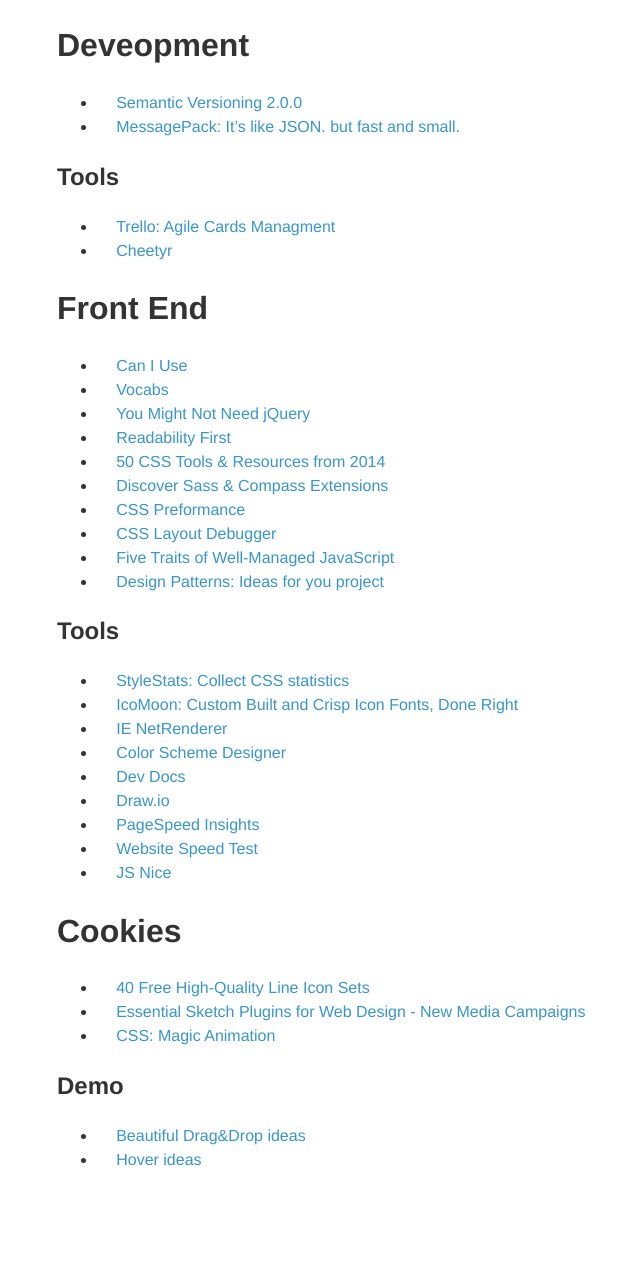
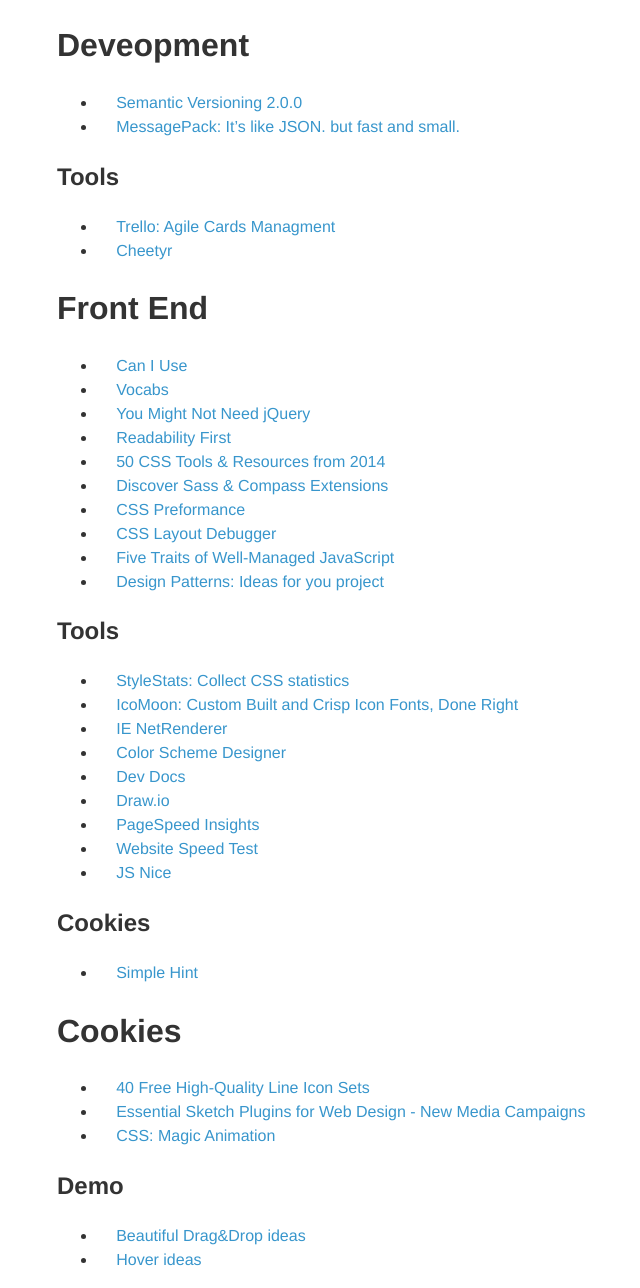
Before and after one commit to gordio/gordio.github.io, a Jekyll site: the page built from links.md, in a window 1280 px wide. Shown: the whole page, without its empty margins (98-738 px from the left). Built offline with Jekyll 4.4.1, drawn with Linux system fonts in a browser that asks for light colours; nearby versions of some CDN libraries; before the commit the page ends 1188 px from its top, so only the background shows below that.

Commit message:
add simple hint

```diff
--- a/links.md
+++ b/links.md
@@ -39,6 +39,11 @@
 - [Website Speed Test](http://tools.pingdom.com/fpt/)
 - [JS Nice](http://jsnice.org/)
 
+Cookies
+-------
+
+- [Simple Hint](http://catc.github.io/simple-hint/)
+
 
 Cookies
 =======
```
